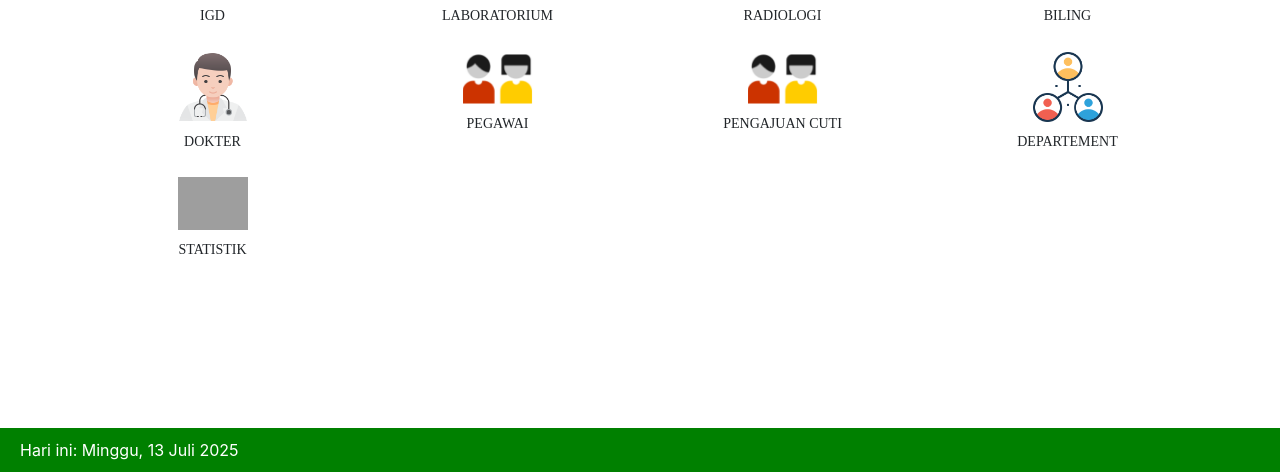
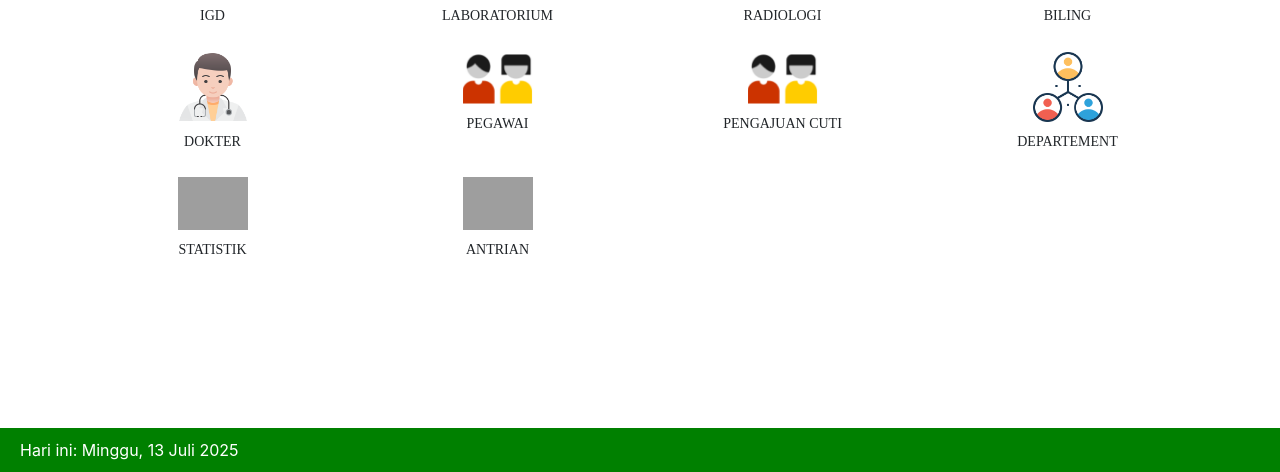
Before and after one commit to handi233/simrs, a PHP site: page /simrs/modul/dasbor/ in a window 1280 px wide. Shown: the part 328-800 px from the top of the page. Run offline with PHP 8.4, Linux system fonts and the light colour scheme; a user stored in the database is signed in; data comes from the database, SQL or seed files in the repository; some libraries are stand-ins or nearby versions; some web fonts are replaced; grey boxes are pictures that could not be loaded.

Commit message:
index.php

```diff
--- a/simrs/modul/dasbor/index.php
+++ b/simrs/modul/dasbor/index.php
@@ -178,6 +178,7 @@ $search = isset($_GET['q']) ? strtolower(trim($_GET['q'])) : '';
             ['nama' => 'Pengajuan Cuti', 'icon' => 'pegawai.png', 'url' => '/simrs/modul/cuti/index.php'],
             ['nama' => 'Departement', 'icon' => 'dep.png', 'url' => '/simrs/modul/departemen/index.php'],
             ['nama' => 'Statistik', 'icon' => 'analisis.png', 'url' => '/simrs/modul/statistik/index.php'],
+            ['nama' => 'Antrian', 'icon' => 'antrian.png', 'url' => '/simrs/modul/antrian/index.php'],
         ];
 
         $found = false;
```
